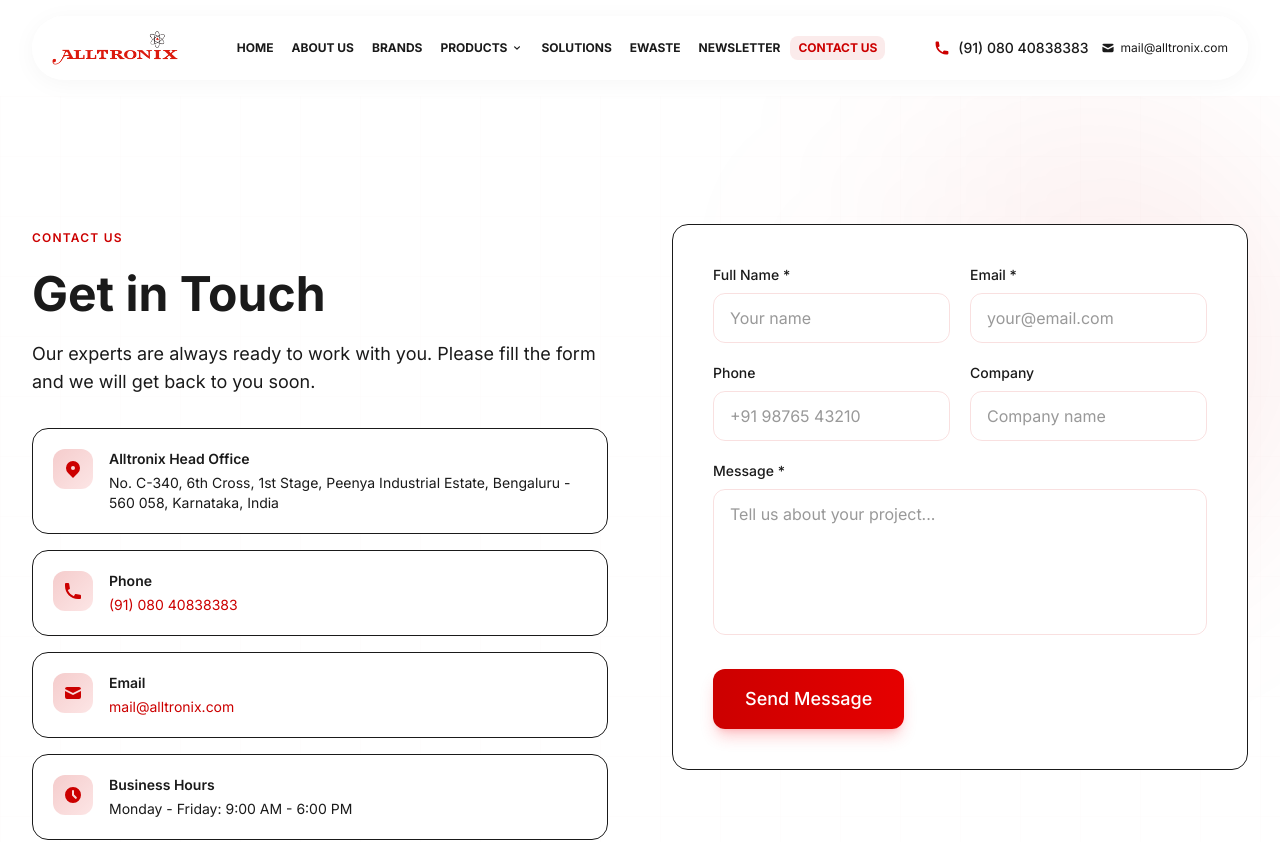
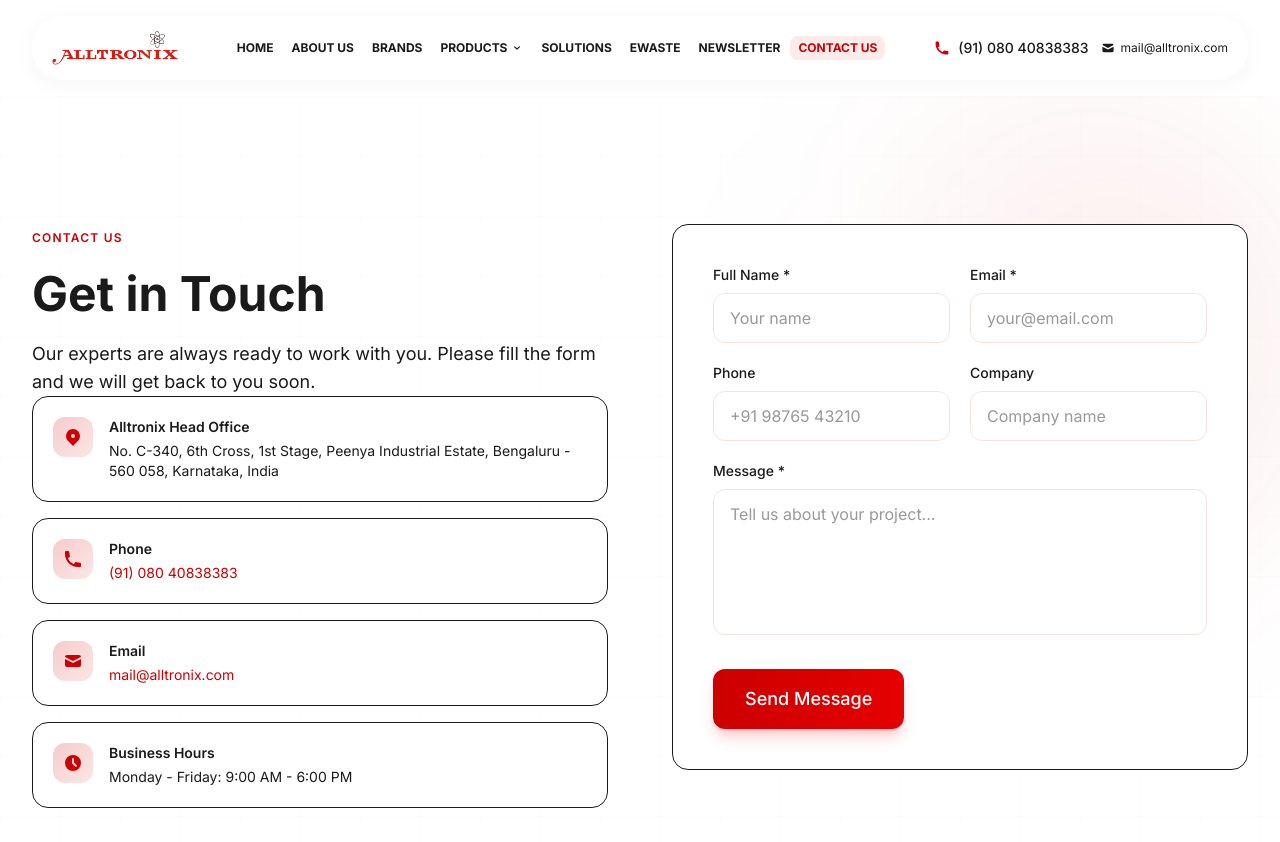
Before and after one commit to MIRUN2303/alltronix-rw1, a Next.js app: page /contact in a window 1280 px wide. Shown: the top 842 px of the page. Built offline with nearby package versions, Linux system fonts and the light colour scheme.

Commit message:
Balance contact page - heading top-left, contact cards pushed to bottom level with form

```diff
--- a/src/app/contact/page.tsx
+++ b/src/app/contact/page.tsx
@@ -27,16 +27,16 @@ export default function ContactPage() {
           <div className="absolute inset-0 circuit-pattern opacity-20" />
           <div className="absolute top-0 right-0 w-[500px] h-[500px] rounded-full bg-gradient-to-l from-[#cc0000]/10 to-transparent blur-[100px]" />
           <div className="relative max-w-[1440px] mx-auto px-4 sm:px-6 lg:px-8">
-            <div className="grid lg:grid-cols-2 gap-12 lg:gap-16">
+            <div className="grid lg:grid-cols-2 gap-12 lg:gap-16 items-stretch">
               {/* Contact Info */}
-              <div className="space-y-8">
+              <div className="flex flex-col h-full">
                 <motion.div initial={{ opacity: 0, y: 20 }} animate={{ opacity: 1, y: 0 }} transition={{ duration: 0.6 }}>
                   <span className="text-xs font-semibold tracking-widest uppercase text-[#cc0000]">Contact Us</span>
                   <h1 className="mt-4 text-4xl sm:text-5xl font-bold text-primary leading-tight">Get in Touch</h1>
                   <p className="mt-4 text-lg text-secondary">Our experts are always ready to work with you. Please fill the form and we will get back to you soon.</p>
                 </motion.div>
 
-                <div className="space-y-4">
+                <div className="mt-auto space-y-4">
                   <GlassCard className="p-5 flex items-start gap-4">
                     <div className="w-10 h-10 rounded-xl bg-gradient-to-br from-[#cc0000]/20 to-[#e60000]/10 flex items-center justify-center shrink-0">
                       <HiLocationMarker className="w-5 h-5 text-[#cc0000]" />
@@ -80,7 +80,7 @@ export default function ContactPage() {
               </div>
 
               {/* Contact Form */}
-              <div>
+              <div className="h-full">
                 <motion.div initial={{ opacity: 0, y: 20 }} animate={{ opacity: 1, y: 0 }} transition={{ duration: 0.6, delay: 0.2 }}>
                   <GlassCard className="p-8 lg:p-10">
                     {submitted ? (
```
